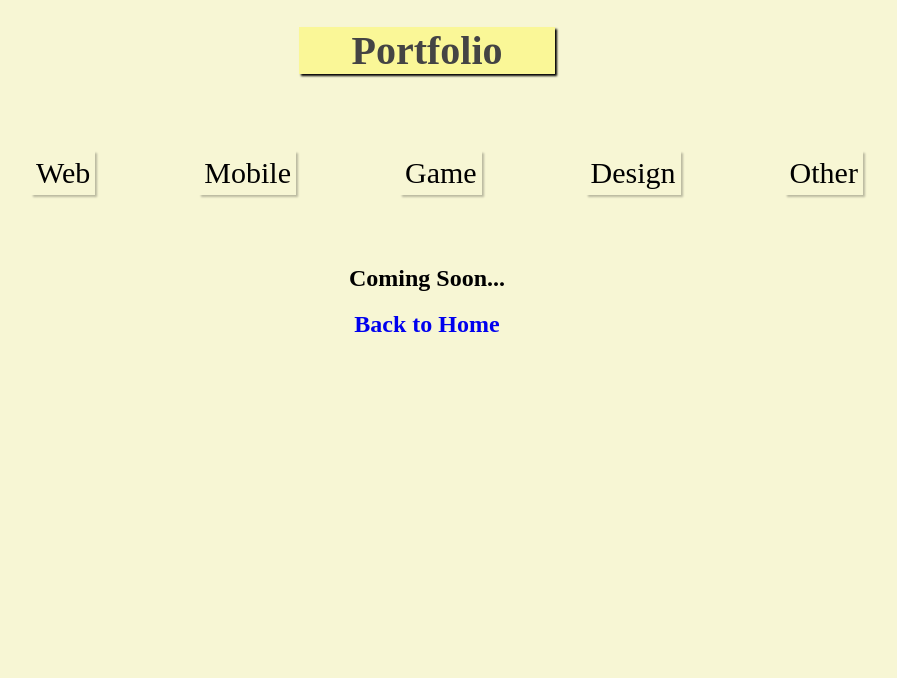
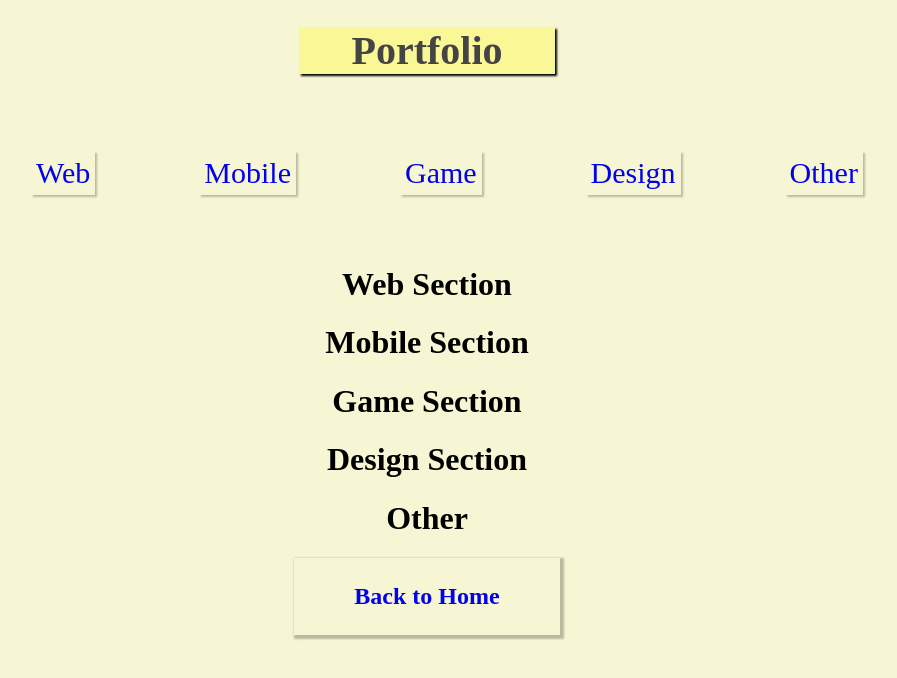
Before and after one commit to Scarletto-Studio/Scarletto-Portfolio, a website: page portfolio.html in a window 1280 px wide. Shown: the whole page, without its empty margins (213-1110 px from the left). Drawn offline with nearby package versions, Linux system fonts and the light colour scheme; files whose address does not match are found by name.

Commit message:
Add Section and Style Home Div.

```diff
--- a/assets/css/portfolio.css
+++ b/assets/css/portfolio.css
@@ -55,3 +55,20 @@ body {
     background: rgb(250, 247, 151);
     box-shadow: 3px 3px 3px rgb(0,0,0,0.25);
 }
+
+.home {
+    display: block;
+    margin-left: auto;
+    margin-right: auto;
+    text-align: center;
+    width: 20%;
+    padding: 5px;
+    background: rgb(247,246,212);
+    transition: 0.5s;
+    box-shadow: 2px 2px 2px 2px rgb(0,0,0,0.25);
+}
+
+.home:hover {
+    background: rgb(250, 247, 151);
+    box-shadow: 3px 3px 3px 3px rgb(0,0,0,0.25);
+}
--- a/portfolio.html
+++ b/portfolio.html
@@ -14,17 +14,35 @@
     </div>
     <div class="navbar">
         <ul>
-            <li class="web">Web</li>
-            <li class="mobile">Mobile</li>
-            <li class="game">Game</li>
-            <li class="design">Design</li>
-            <li class="other">Other</li>
+            <li class="web"><a href="#web" style="text-decoration: none;">Web</a></li>
+            <li class="mobile"><a href="#mobile" style="text-decoration: none;">Mobile</a></li>
+            <li class="game"><a href="#game" style="text-decoration: none;">Game</a></li>
+            <li class="design"><a href="#design" style="text-decoration: none;">Design</a></li>
+            <li class="other"><a href="#other" style="text-decoration: none;">Other</a></li>
         </ul>
     </div>
     <div class="content" style="text-align: center; font-family: 'Bauhaus 93';">
-        <h2>Coming Soon...</h2>
-        <h2><a href="https://scarlettostudio.netlify.com" style="text-decoration: none; text-align: center; font-family: 'Bauhaus 93';">Back to Home</a></h2>
+        <div id="web">
+            <h1>Web Section</h1>
+        </div>
+        <div id="mobile">
+            <h1>Mobile Section</h1>
+        </div>
+        <div id="game">
+            <h1>Game Section</h1>
+        </div>
+        <div id="design">
+            <h1>Design Section</h1>
+        </div>
+        <div id="other">
+            <h1>Other</h1>
+        </div>
     </div>
+    <a href="https://scarlettostudio.netlify.com" style="text-decoration: none; text-align: center; font-family: 'Bauhaus 93';">
+        <div class="home">
+            <h2>Back to Home</h2>
+        </div>
+    </a>
     <script src="main.js"></script>
     <script src="node_modules/jquery/dist/jquery.js"></script>
 </body>
```
